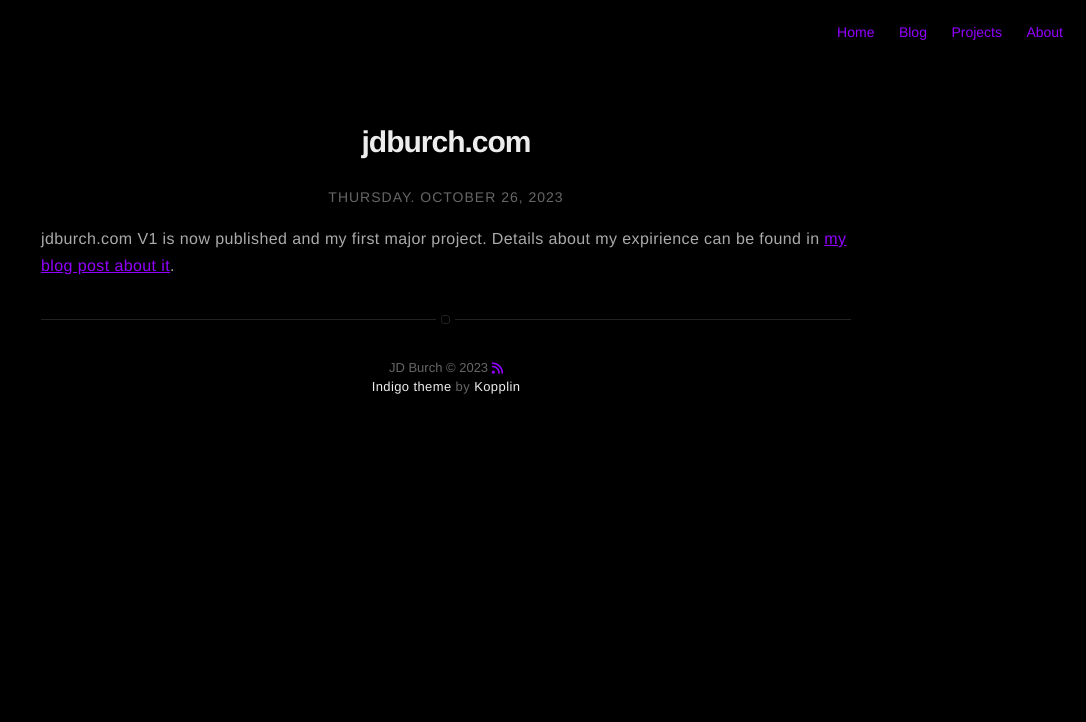
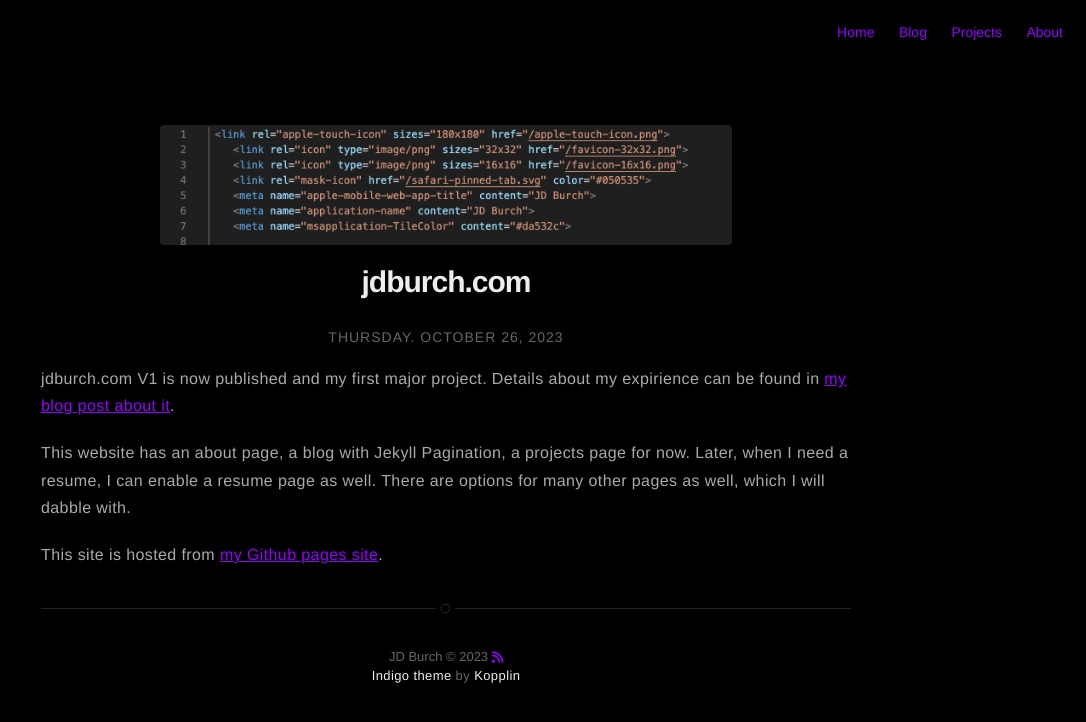
Before and after one commit to JDBurchHuzzah/jdburchhuzzah.github.io, a Jekyll site: the page built from _posts/2023-10-27-project-template.markdown, in a window 1280 px wide. Shown: the top 722 px of the page, without its empty margins (194-1280 px from the left). Built offline with Jekyll 4.4.1, drawn with Linux system fonts in a browser that asks for light colours; nearby versions of some CDN libraries.

Commit message:
Update 2023-10-27-project-template.markdown

```diff
--- a/_posts/2023-10-27-project-template.markdown
+++ b/_posts/2023-10-27-project-template.markdown
@@ -2,8 +2,8 @@
 title: "jdburch.com"
 layout: post
 date: 2023-10-26 22:10
-image: https://sergiokopplin.github.io/indigo/assets/images/jekyll-logo-light-solid.png
-headerImage: false
+image: /assets/images/header10:27.png
+headerImage: true
 projects: true
 hidden: true # don't count this post in blog pagination
 description: "My website"
@@ -12,3 +12,7 @@
 ---
 
 jdburch.com V1 is now published and my first major project. Details about my expirience can be found in [my blog post about it](https://jdburch.com/my-website-is-published/).
+
+This website has an about page, a blog with Jekyll Pagination, a projects page for now. Later, when I need a resume, I can enable a resume page as well. There are options for many other pages as well, which I will dabble with.
+
+This site is hosted from [my Github pages site](https://github.com/JDBurchHuzzah/jdburchhuzzah.github.io).
```
